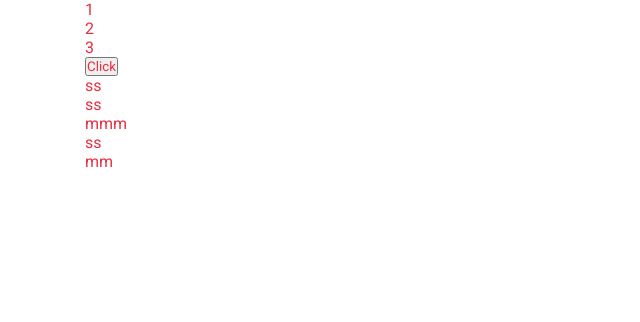
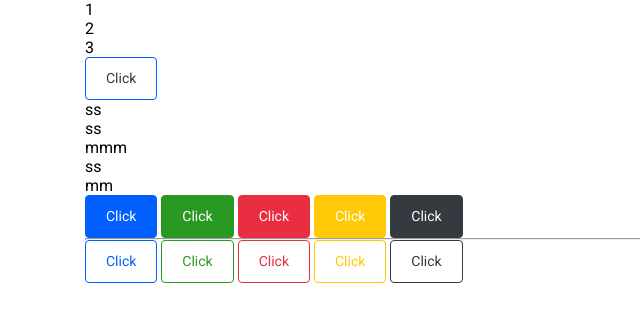
Before and after one commit to Waterfallllllll/libraryJs, a website: page src/index.html in a window 1280 px wide. Shown: the whole page, without its empty margins (0-640 px from the left). Drawn offline with nearby package versions, Linux system fonts and the light colour scheme; files that its build step writes are made by us from their sources; files whose address does not match are found by name.

Commit message:
Add library v1.8.0

```diff
--- a/src/index.html
+++ b/src/index.html
@@ -14,7 +14,7 @@
         <div>1</div>
         <div class="active">2</div>
         <div>3</div>
-        <button src="asdf">Click</button>
+        <button class="btn" src="asdf">Click</button>
 
         <div class="findme">
             <div class="some">ss</div>
@@ -23,6 +23,17 @@
             <div class="some">ss</div>
             <div class="more">mm</div>
         </div>
+        <button class="btn btn-primary" src="asdf">Click</button>
+        <button class="btn btn-success" src="asdf">Click</button>
+        <button class="btn btn-danger" src="asdf">Click</button>
+        <button class="btn btn-warning" src="asdf">Click</button>
+        <button class="btn btn-dark" src="asdf">Click</button>
+        <hr>
+        <button class="btn btn-outline-primary" src="asdf">Click</button>
+        <button class="btn btn-outline-success" src="asdf">Click</button>
+        <button class="btn btn-outline-danger" src="asdf">Click</button>
+        <button class="btn btn-outline-warning" src="asdf">Click</button>
+        <button class="btn btn-outline-dark" src="asdf">Click</button>
     </div>
 
     <script src='script.js'></script>
--- a/src/js/main.js
+++ b/src/js/main.js
@@ -1,4 +1 @@
 import "./lib/lib";
-
-
-$("button").fadeIn(1000);
--- a/src/sass/components/button.scss
+++ b/src/sass/components/button.scss
@@ -11,5 +11,87 @@
 	font-size: 14px;
 	line-height: 1.5;
 	transition: all 0.2s;
-
+	&:hover {
+		background-color: lighten($primary, 10%);
+		color: #fff;
+	}
+	&-primary {
+		background-color: $primary;
+		border-color: $primary;
+		color:#fff;
+		&:hover {
+			background-color: darken($primary, 10%);
+		}
+	}
+	&-success {
+		background-color: $success;
+		border-color: $success;
+		color:#fff;
+		&:hover {
+			background-color: darken($success, 10%);
+		}
+	}
+	&-danger {
+		background-color: $danger;
+		border-color: $danger;
+		color:#fff;
+		&:hover {
+			background-color: darken($danger, 10%);
+		}
+	}
+	&-warning {
+		background-color: $warning;
+		border-color: $warning;
+		color:#fff;
+		&:hover {
+			background-color: darken($warning, 10%);
+		}
+	}
+	&-dark {
+		background-color: $dark;
+		border-color: $dark;
+		color:#fff;
+		&:hover {
+			background-color: darken($dark, 10%);
+		}
+	}
+	&-outline-primary {
+		border-color: $primary;
+		color: $primary;
+		&:hover {
+			background-color: $primary;
+		}
+	}
+	&-outline-success {
+		border-color: $success;
+		color: $success;
+		&:hover {
+			background-color: $success;
+		}
+	}
+	&-outline-danger {
+		border-color: $danger;
+		color: $danger;
+		&:hover {
+			background-color: $danger;
+		}
+	}
+	&-outline-warning {
+		border-color: $warning;
+		color: $warning;
+		&:hover {
+			background-color: $warning;
+		}
+	}
+	&-outline-dark {
+		border-color: $dark;
+		color: $dark;
+		&:hover {
+			background-color: $dark;
+		}
+	}
+	&-block {
+		display: block;
+		width: 100%;
+	}
 }
--- a/src/sass/general/_variables.scss
+++ b/src/sass/general/_variables.scss
@@ -2,5 +2,5 @@
 $primary: #025fff;
 $success: #2a9924;
 $danger: #ea2e41;
-$warining: #ffc907;
+$warning: #ffc907;
 $dark: #343a40;
--- a/src/sass/style.scss
+++ b/src/sass/style.scss
@@ -1,7 +1,4 @@
 @import "./general/base";
 @import "./general/variables";
 @import "./general/typography";
-
-* {
-    color: $danger;
-}
+@import "./components/button.scss";
```
Also changed, not shown: dist/index.html, dist/script.js, dist/style.css, 1 other file.
